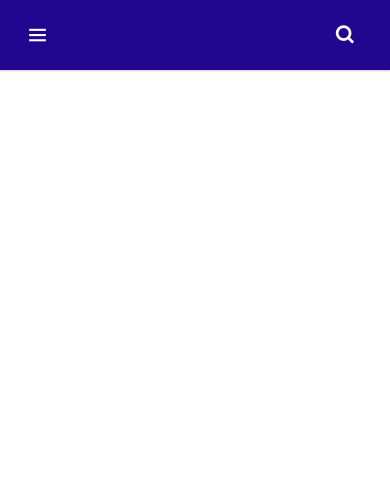
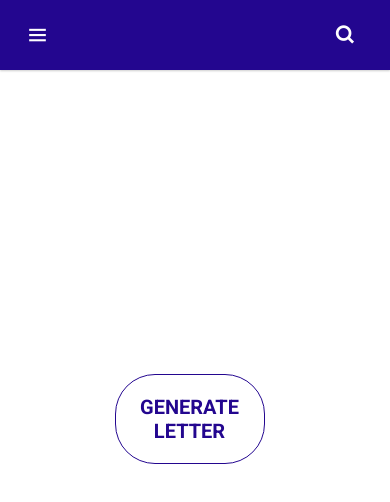
Before and after one commit to sadick-yakubu/letter-generator, a website: page index.html in a window 390 px wide. Both pictures are taken after a click on the icon 237 px from the left and 40 px from the top of the page. Drawn offline with nearby package versions, Linux system fonts and the light colour scheme.

Commit message:
add generate button to the site

```diff
--- a/index.html
+++ b/index.html
@@ -20,9 +20,9 @@
                     <i class="bx bx-x"></i>
                 </div>
                 <ul class="links">
-                    <li><a href="#">HOME</a></li>
+                    <li><a href="#home">HOME</a></li>
                     <li>
-                        <a href="#">REQUEST</a>
+                        <a href="#request">REQUEST</a>
                         <i class='bx bxs-chevron-down arrow'></i>
                         <ul class="submenu">
                             <li><a href="#">Recommendation Letter</a></li>
@@ -30,7 +30,7 @@
                             <li><a href="#">Career Advice</a></li>
                         </ul>
                     </li>
-                    <li><a href="#">CONTACT</a></li>
+                    <li><a href="#contact">CONTACT</a></li>
                 </ul>
             </div>
             <div class="search-box">
@@ -41,6 +41,8 @@
             </div>
         </div>
     </nav>
+    <a href="
+    #generate-btn" class="btn">Generate Letter</a>
 <script src="./resources/js/script.js"></script>
 </body>
 </html>
--- a/resources/css/media-query.css
+++ b/resources/css/media-query.css
@@ -15,6 +15,13 @@
     }
 }
 @media (max-width: 800px){
+    .btn:link, .btn:visited, .btn:active, .btn:hover{
+            font-size: 2rem;
+            width: 15rem;
+            padding:2rem;
+            border-radius: 4rem;
+            border: .1rem solid #23068f;
+        }
     .navbar .bx-menu{
         display: block;
     }
@@ -74,9 +81,13 @@
     .navbar .nav-links.show .links .arrow{
         transform: rotate(180deg);
     }
+
 }
 @media (max-width: 370px){
     nav .navbar .nav-links{
         max-width: 100%;
     }
+    .btn{
+        display: none;
+    }
 }
--- a/resources/js/script.js
+++ b/resources/js/script.js
@@ -16,11 +16,16 @@ searchBox.addEventListener("click", ()=>{
 let navLinks = document.querySelector(".nav-links");
 let menuOpenBtn = document.querySelector(".navbar .bx-menu");
 let menuCloseBtn = document.querySelector(".nav-links .bx-x");
+let button = document.querySelector(".btn");
+
 menuOpenBtn.onclick = function() {
 navLinks.style.left = "0";
+button.style.marginRight="-190px";
 }
 menuCloseBtn.onclick = function() {
 navLinks.style.left = "-100%";
+button.style.display = "inline-block";
+button.style.marginRight="-50px";
 }
 // sidebar submenu open close js code
 let arrow = document.querySelector(".arrow");
--- a/sass/abstracts/_fonts.scss
+++ b/sass/abstracts/_fonts.scss
@@ -1 +1,2 @@
 @import url('https://fonts.googleapis.com/css2?family=Poppins:wght@300;400;500;600;700;800&display=swap');
+@import url('https://fonts.googleapis.com/css2?family=Roboto:ital,wght@0,300;0,500;0,700;0,900;1,400&display=swap');
--- /dev/null
+++ b/sass/components/_buttons.scss
@@ -0,0 +1,32 @@
+.btn{
+    &:link, &:visited{
+    text-align: center;
+    right: 45%;
+    bottom: 45%;
+    font-family: "Roboto", sans-serif;
+    font-size: 2.5rem;
+    font-weight: bold;
+    color: $primary;
+    width: 20rem;
+    padding:3rem;
+    text-transform: uppercase;
+    text-decoration: none;
+    border-radius: 5rem;
+    border: .2rem solid $primary;
+    cursor: pointer;
+    display: inline-block;
+    transition: all .2s ease;
+    position: fixed;
+    }
+    &:hover{
+        outline: none;
+        transform: scale(1.1);
+        color: $white;
+        background: $primary;
+        box-shadow: 0 1rem 2rem rgba(0,0,0,.5);
+    }
+    &:active{
+        transform: scale(.8);
+        box-shadow: 0 .5rem 1rem rgba($black, .5);
+    }
+}
--- a/sass/main.scss
+++ b/sass/main.scss
@@ -5,5 +5,5 @@
 @import "./base/base";
 
 @import "./components/navigation";
-
 @import "./components/search-file";
+@import "./components/buttons";
```
Also changed, not shown: resources/css/style.css.
